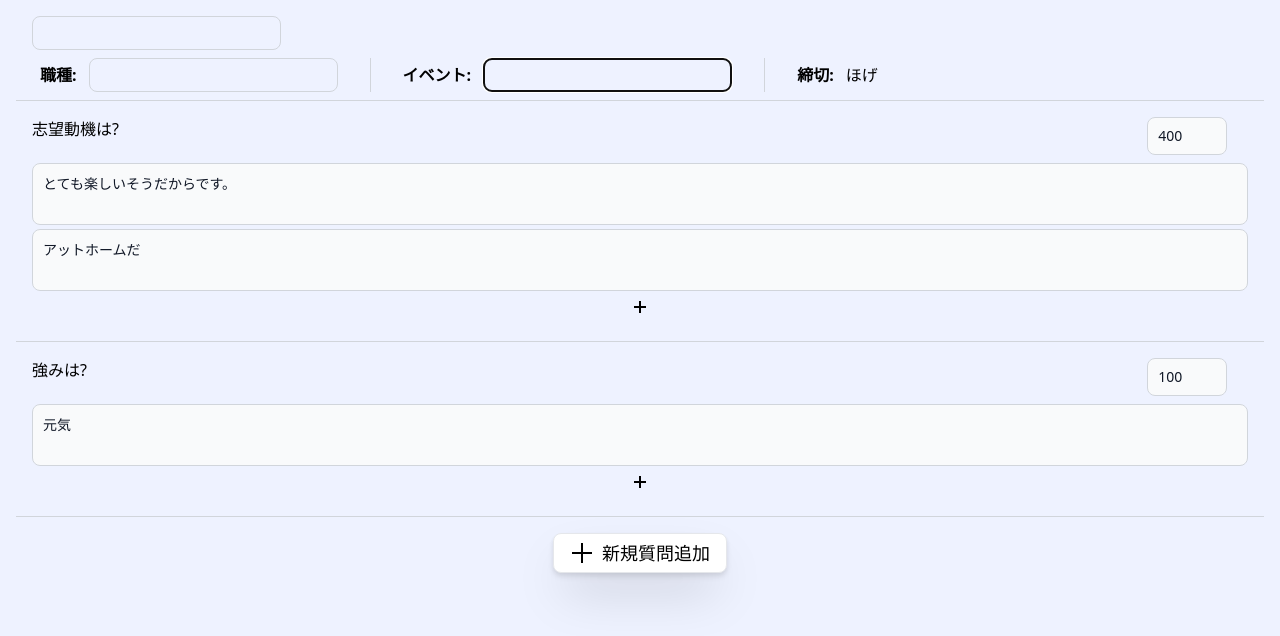
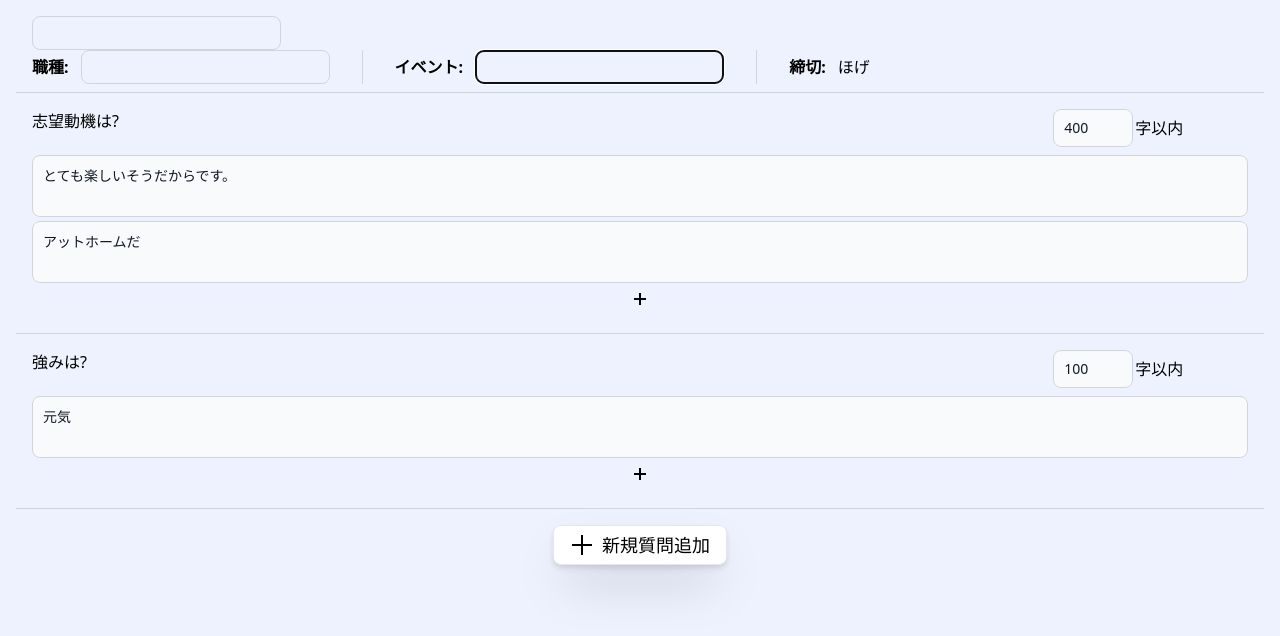
Before and after one commit to tomishima2904/es_manager, a Next.js app in the folder frontend/: page /user/entrysheets/0 in a window 1280 px wide. Shown: the top 636 px of the page. Built offline with nearby package versions, Linux system fonts and the light colour scheme.

Commit message:
style: #21 MetaFormとQandAのスタイルを修正

```diff
--- a/frontend/src/components/editing/QandA.tsx
+++ b/frontend/src/components/editing/QandA.tsx
@@ -12,11 +12,12 @@ const QandA = (props: { qAndAProps: QandAProps }) => {
   return (
     <form className="p-4 flex-grow justify-between border-b border-gray-300">
       <div className="flex w-full">
-        <div className="w-11/12">
+        <div className="w-10/12">
           <QuestionForm question={question} />
         </div>
-        <div className="w-1/12 ml-2">
+        <div className="ml-2 flex items-center flex-shrink-0 flex-grow-0 justify-self-end">
           <SetCharsForm maxChars={maxChars} setMaxChars={setMaxChars} />
+          <div className="ml-0.5">字以内</div>
         </div>
       </div>
       <AnswerForms answers={answers} maxChars={maxChars} />
--- a/frontend/src/components/editing/forms/MetaForm.tsx
+++ b/frontend/src/components/editing/forms/MetaForm.tsx
@@ -37,11 +37,10 @@ const DeadlineForm = (): JSX.Element => {
   );
 };
 
-// job と event は null でも良い
 const MetaForm = (props: { job: string; event: string }): JSX.Element => {
   const { job, event } = props;
   return (
-    <div className="flex justify-start items-center p-2">
+    <div className="flex justify-start items-center pb-2">
       <JobForm job={job} />
       <EventForm event={event} />
       <DeadlineForm />
```
